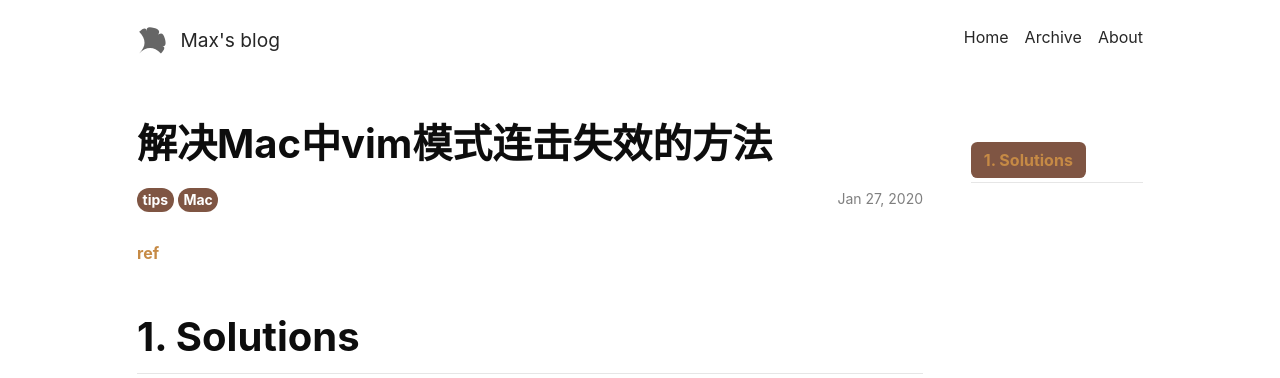
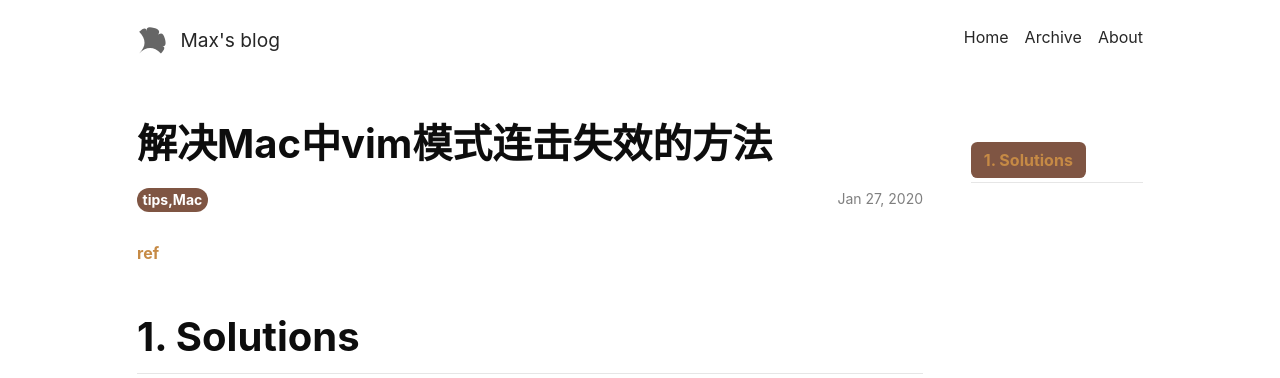
Before and after one commit to Maxioo/blogs, a Jekyll site: the page built from _posts/2020-01-27-解决Mac中vim模式连击失效的方法.md, in a window 1280 px wide. Shown: the top 378 px of the page. Built offline with Jekyll 4.4.1, drawn with Linux system fonts in a browser that asks for light colours; nearby versions of some CDN libraries.

Commit message:
no message

```diff
--- a/_posts/2020-01-27-解决Mac中vim模式连击失效的方法.md
+++ b/_posts/2020-01-27-解决Mac中vim模式连击失效的方法.md
@@ -3,7 +3,7 @@ layout: article
 title: 解决Mac中vim模式连击失效的方法
 key: 100011
 category: blog
-tags: tips Mac
+tags: tips,Mac
 date: 2020-01-27 14:41:00 +08:00
 modify_date: 2020-01-27 14:41:00 +08:00
 ---
```
